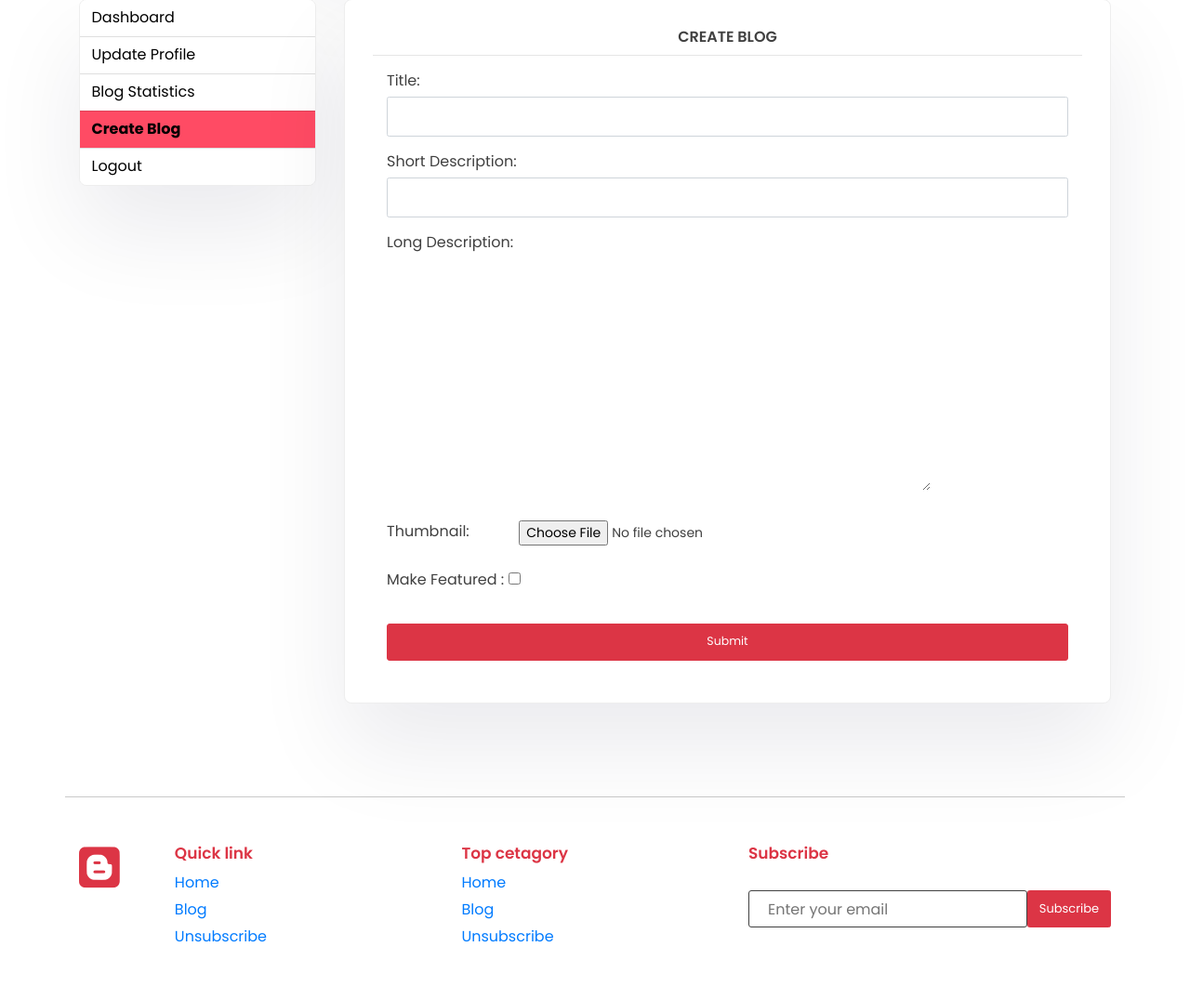
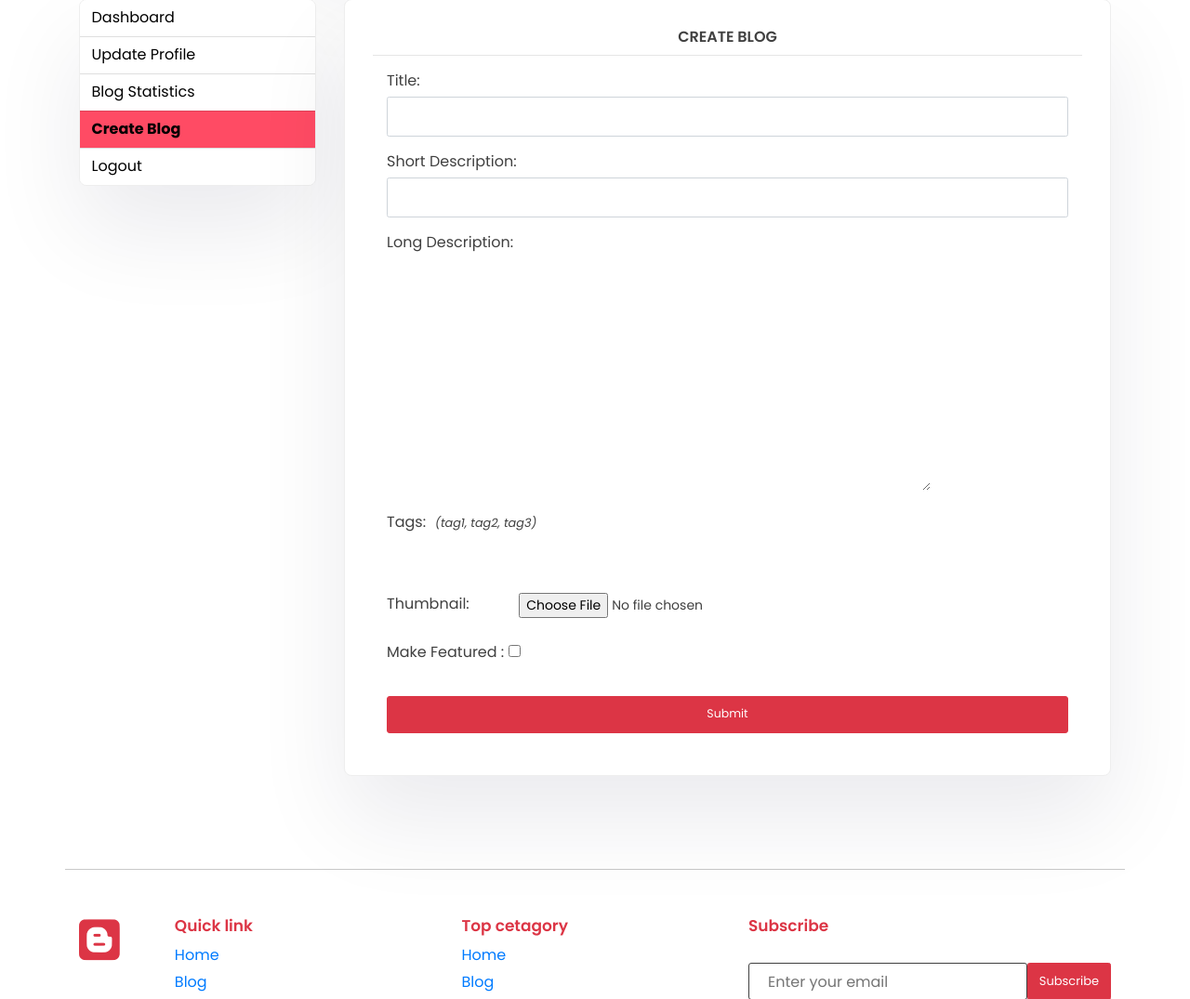
Before and after one commit to Sagar4437/Blog-iT, a Django app: page /create-blog/ in a window 1280 px wide. Shown: the part 382-1457 px from the top of the page at 93% size. Run offline with Django 4.2, Linux system fonts and the light colour scheme; some libraries are stand-ins or nearby versions.

Commit message:
Added tags to all blogs

```diff
--- a/app/forms.py
+++ b/app/forms.py
@@ -1,10 +1,12 @@
 from django import forms
 from . models import Blog
+from taggit.forms import TagField
 class CreateBlogForm(forms.ModelForm):
     title = forms.CharField(widget=forms.TextInput(attrs={'style':"font-size:14px; padding:10px",'class':"form-control"}))
     short_description = forms.CharField(widget=forms.TextInput(attrs={'class':"form-control",'style':"font-size:14px; padding:10px"}))
-    image = forms.ImageField(widget=forms.FileInput(attrs={'style':'width:100%;border-color:#CED4DA;font-size:14px; margin-left:5px; padding:10px',}))
+    tags = TagField(widget=forms.TextInput(attrs={'class':"form-control",'style':"font-size:14px; padding:10px"}))
+    image = forms.ImageField(widget=forms.FileInput(attrs={'style':'width:100%;border-color:#CED4DA;font-size:14px; margin-left:5px; padding:10px'}))
 
     class Meta:
         model = Blog
-        fields = ['title','short_description','image','long_description','is_featured']
+        fields = ['title','short_description','image','long_description','is_featured','tags']
--- a/app/views.py
+++ b/app/views.py
@@ -3,7 +3,7 @@ from .forms import CreateBlogForm
 from django.template.defaultfilters import slugify
 from django.contrib import messages
 from .models import Blog
-
+from taggit.models import Tag
 
 # Create your views here.
 def home(request):
@@ -29,12 +29,11 @@ def create_blog(request):
     if request.method=="POST":
         form = CreateBlogForm(request.POST,request.FILES)
         if form.is_valid():
-            title = form.cleaned_data['title']
-            short_description = form.cleaned_data['short_description']
-            long_description = form.cleaned_data['long_description']
-            slug = 'temp'
-            image = form.cleaned_data['image']
-            blog = Blog.objects.create(title=title,short_description=short_description,long_description=long_description,created_by = request.user,slug=slug,image=image)
+            blog = form.save(commit=False)
+            blog.slug = 'temp'
+            blog.created_by = request.user
+            blog.save()
+            form.save_m2m()
             blog.slug = slugify(blog.title+"-"+str(blog.id))
             blog.save()
             messages.success(request,'Blog has been created successfully')
@@ -54,24 +53,23 @@ def statistics(request):
 def edit_blog(request,slug):
     try:
         blog = Blog.objects.get(slug=slug,created_by=request.user)
+        tag_names = ','.join([tag.name for tag in blog.tags.all()])
     except:
         messages.error(request,'No Blog Found!')
         return redirect('dashboard')
     if request.method=="POST":
-        form = CreateBlogForm(request.POST,request.FILES)
+        form = CreateBlogForm(request.POST,request.FILES,instance=blog)
         if form.is_valid():
-            blog.title = form.cleaned_data['title']
-            blog.short_description = form.cleaned_data['short_description']
-            blog.long_description = form.cleaned_data['long_description']
-            blog.image = form.cleaned_data['image']
-            blog.is_featured = form.cleaned_data['is_featured']
+            blog = form.save(commit=False)
+            blog.slug = slugify(blog.title+"-"+str(blog.id))
             blog.save()
+            form.save_m2m()
             messages.success(request,'Blog has been Updated successfully')
             return redirect('dashboard')
         else:
             messages.error(request,'Please fill all details properly.')
     context = {
-        'form' : CreateBlogForm(instance=blog),
+        'form' : CreateBlogForm(instance=blog, initial={'tags': tag_names}),
         'image_name': str(blog.image).split('/')[-1]
     }
     return render(request,'app/create_blog.html',context)
--- a/templates/app/create_blog.html
+++ b/templates/app/create_blog.html
@@ -25,6 +25,13 @@
       </div>
     </div>
     <div class="form-group mt-4 mb-4" style="font-size:16px">
+      <label class="control-label col-sm-4">Tags:<small class='ml-3 font-italic'>(tag1, tag2, tag3)</small></label>
+      <div class="col-sm-12">
+
+        {{form.tags}}
+      </div>
+    </div>
+    <div class="form-group mt-4 mb-4" style="font-size:16px">
       <div class="row pl-4 pr-4">
         <label class="col-2 pt-3" for="comment" style="">Thumbnail:</label>
         <div class="col-sm-5">
```
